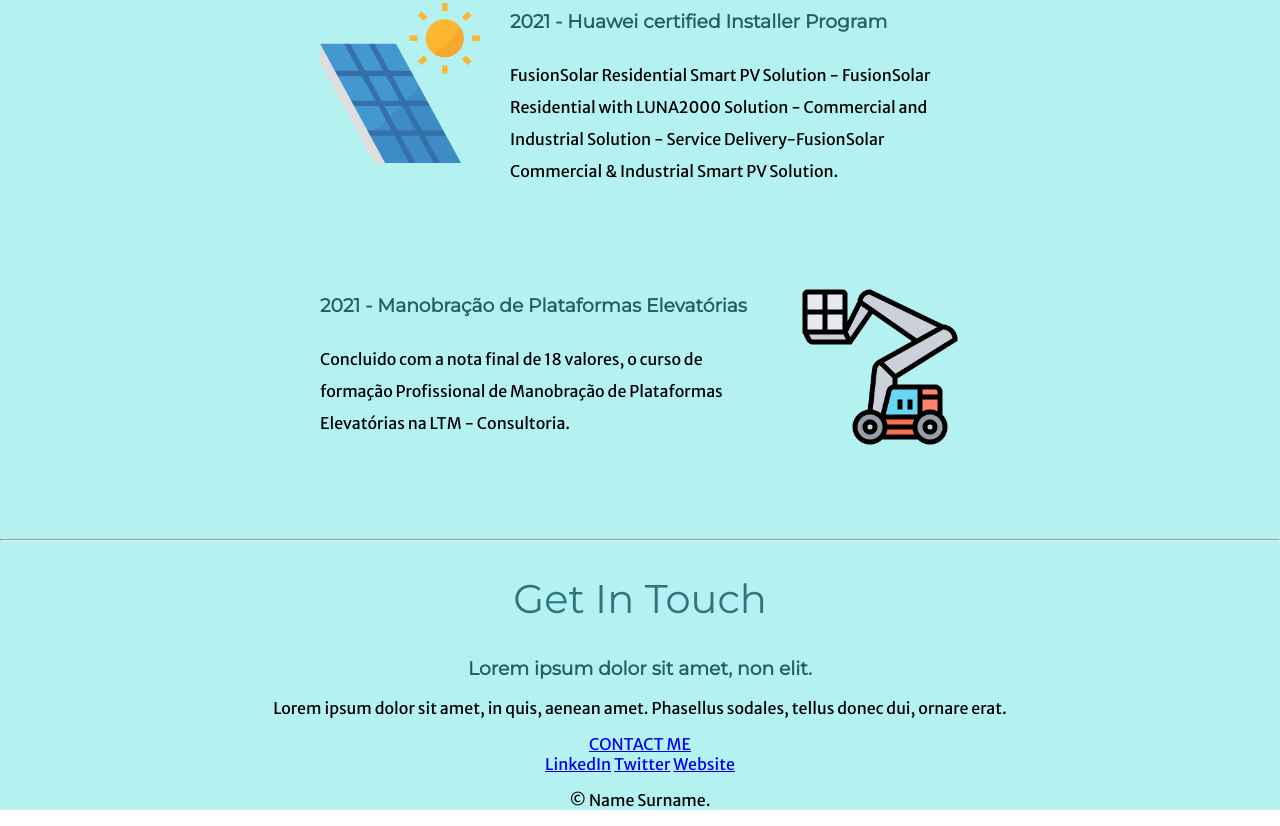
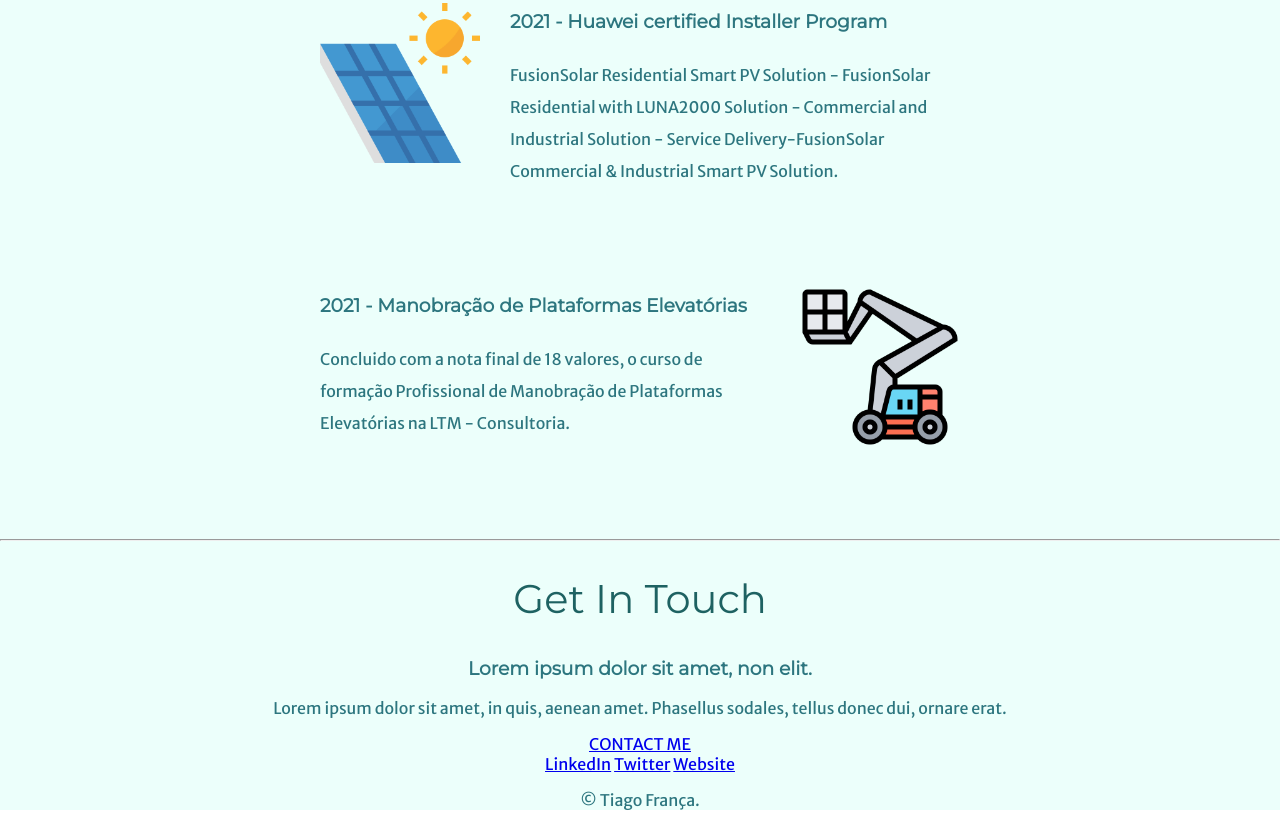
Before and after one commit to Saltiberra/CSS---My-Site, a plain HTML site: page index.html in a window 1280 px wide. Shown: the part 1406-2232 px from the top of the page. Drawn offline with Linux system fonts and the light colour scheme.

Commit message:
csssite 1.3

```diff
--- a/css/styles.css
+++ b/css/styles.css
@@ -3,6 +3,7 @@ body {
   margin: 0;
   text-align: center;
   font-family: 'Merriweather Sans', sans-serif;
+  color: #2D767F;
   /* alinha o texto em toda a pagina */
 }
 
@@ -28,20 +29,19 @@ h1 {
 h2 {
   font-family: 'Montserrat', sans-serif;
   font-size: 2.5rem;
-  color: #2D767F;
+  color: #1E6262;
   font-weight: normal;
 }
 
 h3 {
   font-family: 'Montserrat', sans-serif;
-  color: #1E6262;
-
+  color: #2D767F;
 }
 
 /********************* SUDO SELECTORS *****************/
 /********************* CLASS SELECTORS *****************/
 .top-container {
-  background-color: #B4F1F1;
+  background-color: #ECFFFB;
   padding-top: 100px;
   position: relative;
 }
@@ -58,28 +58,20 @@ h3 {
   bottom: 300px;
 }
 
-
-
 .middle-container {
-  background-color: #B4F1F1;
-
-
-
+  background-color: #ECFFFB;
 }
-
 
 .eu {
   margin-top: 50px;
-
 }
 
 .bottom-container {
-  background-color: #B4F1F1;
+  background-color: #ECFFFB;
 }
 
 .super {
   text-decoration: underline;
-
 }
 
 .supervisor {
@@ -88,9 +80,7 @@ margin-top: 50px;
   line-height: 2;
 }
 
-
 .skill-row {
-
   width: 50%;
   margin: 100px auto 100px auto;
   text-align: left;
@@ -102,12 +92,11 @@ margin-top: 50px;
   float: left;
   margin-right: 30px;
 }
+
 .lift {
   width: 25%;
   float: right;
   margin-left: 30px;
 }
 
-
-
 /********************* ID SELECTORS *****************/
--- a/index.html
+++ b/index.html
@@ -17,7 +17,7 @@
     <h1>Sou o França</h1>
     <h3>FieldService <span class="super">Super</span>visor</h3>
     <img class="bottom-cloud"src="images/cloud.png" alt="cloud-img">
-    <img src="images/mountain.png" alt="mountain-img">
+<img src="images/mountain.png" alt="mountain-img">
   </div>
   <div class="middle-container">
     <div class="profile">
@@ -53,7 +53,7 @@
     <a class="footer-link" href="https://www.linkedin.com/">LinkedIn</a>
     <a class="footer-link" href="https://twitter.com/">Twitter</a>
     <a class="footer-link" href="https://www.appbrewery.co/">Website</a>
-    <p>© Name Surname.</p>
+    <p>© Tiago França.</p>
   </div>
 
 
```
Lines whose indentation alone changed are shown as unchanged.
